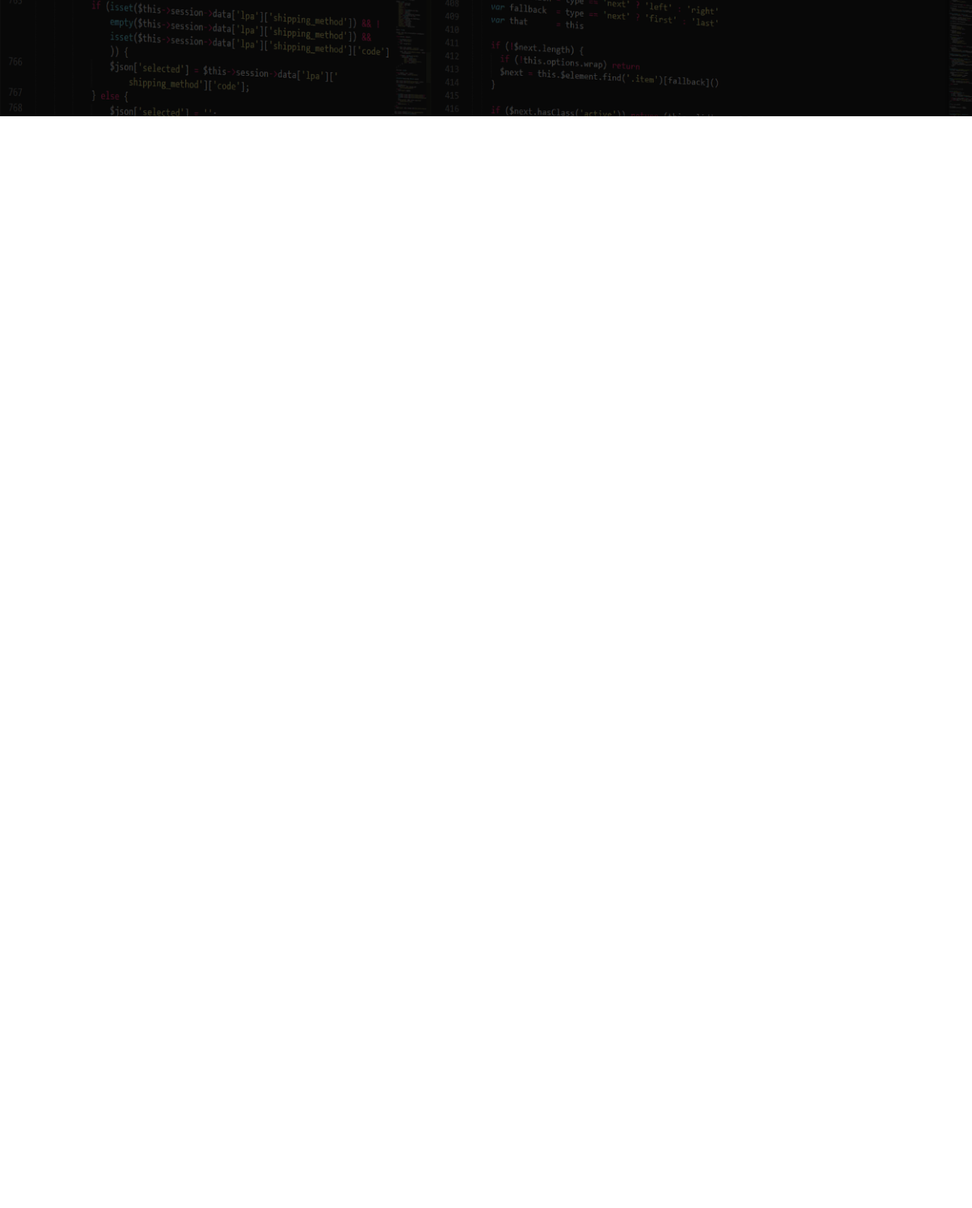
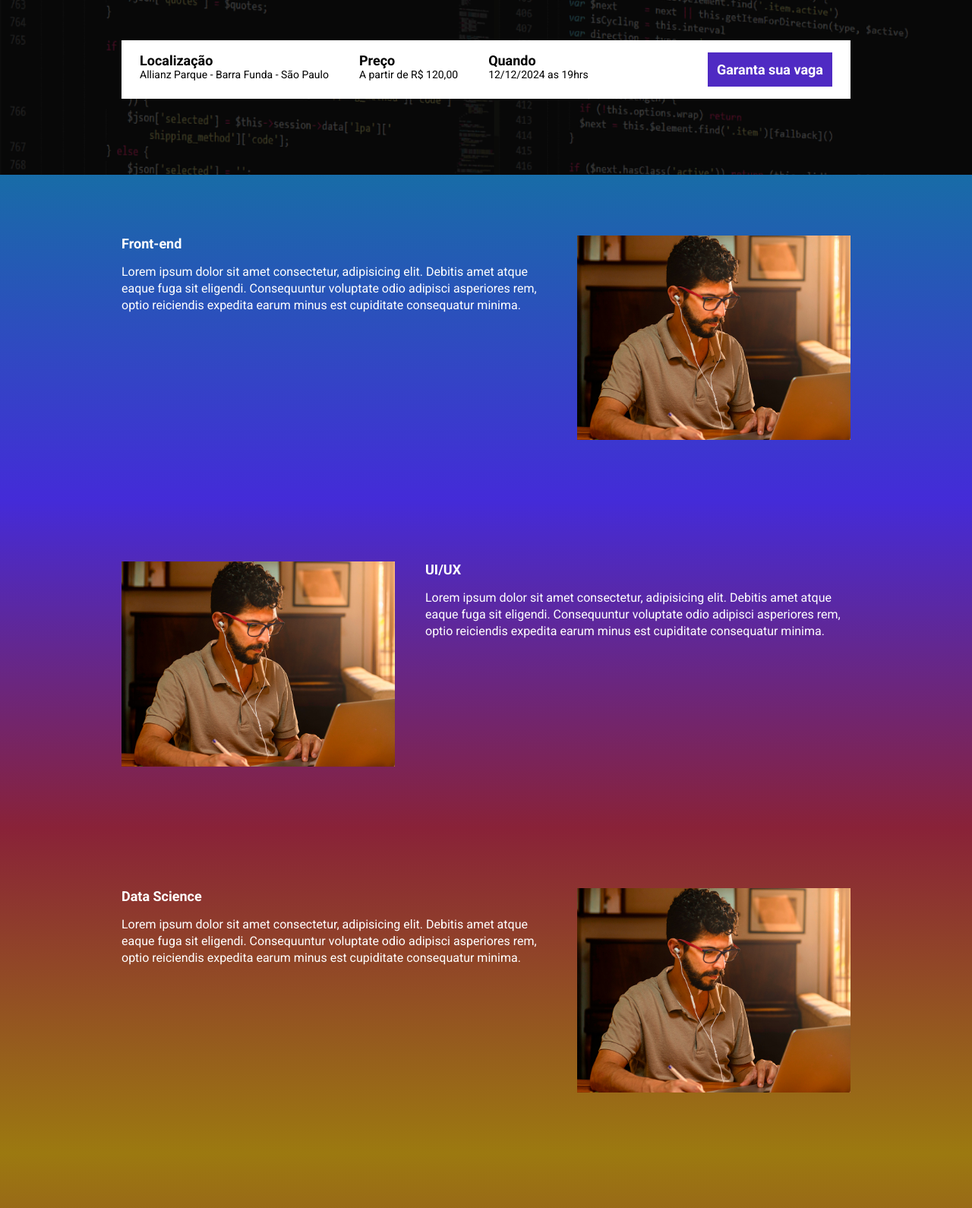
Before and after one commit to EmerichGuilherme/ebac_tech_talks, a website built with Parcel: page src/index.html in a window 1280 px wide. Shown: the part 331-1921 px from the top of the page at 76% size. Before the commit the page ends 800 px from the top, so only its background shows below. Built offline with nearby package versions, Linux system fonts and the light colour scheme.

Commit message:
todas as seções da pagina e animando com AOS

```diff
--- a/src/index.html
+++ b/src/index.html
@@ -4,21 +4,85 @@
     <meta charset="UTF-8">
     <meta name="viewport" content="width=device-width, initial-scale=1.0">
     <title>EBAC Tech Talks</title>
-    <link rel="stylesheet" href="styles/main.scss">
     <link rel="preconnect" href="https://fonts.googleapis.com">
     <link rel="preconnect" href="https://fonts.gstatic.com" crossorigin>
     <link href="https://fonts.googleapis.com/css2?family=Roboto:ital,wght@0,100;0,300;0,400;0,500;0,700;0,900;1,100;1,300;1,400;1,500;1,700;1,900&display=swap" rel="stylesheet">
+    <link rel="stylesheet" href="styles/main.scss">
+    <link rel="stylesheet" href="https://unpkg.com/aos@next/dist/aos.css" />
 </head>
 <body>
     <header class="hero">
         <div class="container">
             <img class="hero__logo" src="./images/ebac_logo.svg" alt="EBAC">
-            <p class="hero__text">O maior evento de tecnologia do Brasil 10d 15h 20m 15s</p>
+            <p class="hero__text">O maior evento de tecnologia do Brasil começa em  10d 15h 20m 15s</p>
+        <div class="infos-bar">
+            <ul class="infos-bar__infos">
+                <li class="infos-bar__infos__item">
+                    <b>Localização</b>
+                    Allianz Parque - Barra Funda - São Paulo
+                </li>
+                <li class="infos-bar__infos__item">
+                    <b>Preço</b>
+                    A partir de R$ 120,00
+                </li>
+                <li class="infos-bar__infos__item"><b>Quando</b>
+                    12/12/2024 as 19hrs
+                </li>
+            </ul>
+            <a class="button button--primary" href="#">
+                Garanta sua vaga
+            </a>
+        </div>
         </div>
     </header>
 
+    <section class="event event--frontend" >
+        <div class="container" data-aos="fade-right">
+            <div class="event__details">
+                <h2 class="event__details__title">Front-end</h2>
+                <p class="event__details__description">
+                    Lorem ipsum dolor sit amet consectetur, adipisicing elit. Debitis amet atque eaque fuga sit eligendi. Consequuntur voluptate odio adipisci asperiores rem, optio reiciendis expedita earum minus est cupiditate consequatur minima.
+                </p>
+            </div>
+            <img class="event__image" src="./images/frontend.png" alt="Front End">
+        </div>
+    </section>
+    <section class="event event--ui-ux event--image-left" >
+        <div class="container" data-aos="fade-left">
+            <div class="event__details">
+                <h2 class="event__details__title">UI/UX</h2>
+                <p class="event__details__description">
+                    Lorem ipsum dolor sit amet consectetur, adipisicing elit. Debitis amet atque eaque fuga sit eligendi. Consequuntur voluptate odio adipisci asperiores rem, optio reiciendis expedita earum minus est cupiditate consequatur minima.
+                </p>
+            </div>
+            <img class="event__image" src="./images/frontend.png" alt="Front End">
+        </div>
+    </section>
+    <section class="event event--data-science">
+        <div class="container" data-aos="fade-right">
+            <div class="event__details">
+                <h2 class="event__details__title">Data Science</h2>
+                <p class="event__details__description">
+                    Lorem ipsum dolor sit amet consectetur, adipisicing elit. Debitis amet atque eaque fuga sit eligendi. Consequuntur voluptate odio adipisci asperiores rem, optio reiciendis expedita earum minus est cupiditate consequatur minima.
+                </p>
+            </div>
+            <img class="event__image" src="./images/frontend.png" alt="Front End">
+        </div>
+    </section>
+    <section class="event event--backend event--image-left">
+        <div class="container" data-aos="fade-left">
+            <div class="event__details">
+                <h2 class="event__details__title">Back-end</h2>
+                <p class="event__details__description">
+                    Lorem ipsum dolor sit amet consectetur, adipisicing elit. Debitis amet atque eaque fuga sit eligendi. Consequuntur voluptate odio adipisci asperiores rem, optio reiciendis expedita earum minus est cupiditate consequatur minima.
+                </p>
+            </div>
+            <img class="event__image" src="./images/frontend.png" alt="Front End">
+        </div>
+    </section>
 
 
+    <script src="https://unpkg.com/aos@next/dist/aos.js"></script>
     <script src="/src/scripts/main.js"></script>
 </body>
 </html>
--- a/src/scripts/main.js
+++ b/src/scripts/main.js
@@ -1 +1 @@
-console.log('olá mundo');
+AOS.init();
--- /dev/null
+++ b/src/styles/_event.scss
@@ -0,0 +1,67 @@
+@use 'variables';
+
+.event {
+    padding: 80px 0;
+
+
+    &--frontend {
+        background-image: linear-gradient(variables.$blue1, variables.$blue2);
+    }
+
+    &--ui-ux {
+        background-image: linear-gradient(variables.$blue2, variables.$pink);
+    }
+
+    &--data-science {
+        background-image: linear-gradient(variables.$pink, variables.$yellow);
+    }
+
+    &--backend {
+        background-image: linear-gradient(variables.$yellow, variables.$pink);
+    }
+
+    &--image-left {
+        .container {
+            flex-direction: row-reverse;
+        }
+    }
+
+    .container {
+        display: flex;
+        gap: 40px;
+
+    }
+
+    &__image {
+        max-width: 360px;
+    }
+
+    &__details {
+
+        &__title {
+        font-size: 18px;
+        font-weight: bold;
+        margin-bottom: 16px;
+        }
+
+        &__description {
+            line-height: 22px;
+        }
+    }
+
+    //mobile
+    @media (max-width: 640px) {
+        .container {
+            display: block;
+        }
+
+        &__image {
+            width: 100%;
+        }
+
+        &__details {
+            margin-right: 0;
+            margin-bottom: 16px;
+        }
+    }
+}
--- a/src/styles/_hero.scss
+++ b/src/styles/_hero.scss
@@ -1,3 +1,5 @@
+@use 'variables';
+
 .hero {
     padding-top: 64px;
     padding-bottom: 100px;
@@ -16,7 +18,7 @@
         left: 0;
         width: 100%;
         height: 100%;
-        background-color: #000;
+        background-color: variables.$secundaryTextColor;
         content: '';
         opacity: .7;
     }
@@ -27,7 +29,7 @@
         margin-bottom: 64px;
         font-size: 40px;
         line-height: 56px;
-        color: #fff;
+
         font-weight: 800;
         text-align: center;
     }
@@ -38,6 +40,7 @@
         display: block;
     }
 
+    //mobille
     @media (max-width: 640px) {
 
         padding: 40px 0;
--- /dev/null
+++ b/src/styles/_variables.scss
@@ -0,0 +1,8 @@
+$textColor: #fff;
+$secundaryTextColor: #000;
+
+$blue1: #186ca7;
+$blue2: #442bd8;
+$pink: #892238;
+$yellow: #9c7910;
+$purple: #4f2ac3;
--- /dev/null
+++ b/src/styles/components/_buttons.scss
@@ -0,0 +1,28 @@
+@use '../variables';
+
+.button {
+    padding: 12px;
+    font-size: 18px;
+    font-weight: bold;
+    text-decoration: none;
+    text-align: center;
+    white-space: nowrap;
+    justify-content: center;
+
+    &--primary {
+        color: #fff;
+        background-color: variables.$purple;
+    }
+
+    //mobille
+    @media (max-width: 640px) {
+        display: block;
+        width: 100%;
+
+    }
+    //tablet
+    @media ( max-width: 1024px) {
+        display: flex;
+        align-items: center;
+    }
+}
--- /dev/null
+++ b/src/styles/components/_infos_bar.scss
@@ -0,0 +1,44 @@
+@use '../variables';
+
+.infos-bar {
+    padding: 16px 24px ;
+    background-color: variables.$textColor;
+    display: flex;
+    justify-content: space-between;
+
+    &__infos {
+        display: flex;
+        gap: 40px;
+
+        &__item {
+            font-size: 14px;
+            color: variables.$secundaryTextColor;
+
+            b {
+                font-size: 18px;
+                display: block;
+                color: variables.$secundaryTextColor;
+            }
+        }
+    }
+
+    //mobille
+    @media (max-width: 640px) {
+        display: block;
+
+        &__infos {
+            display: block;
+
+            &__item {
+                margin-bottom: 24px;
+            }
+        }
+    }
+
+    //tablet
+    @media ( max-width: 1024px) {
+        &__infos {
+            gap: 16px;
+        }
+    }
+}
--- a/src/styles/main.scss
+++ b/src/styles/main.scss
@@ -1,11 +1,16 @@
 @use 'hero';
+@use 'components/infos_bar';
+@use 'components/buttons';
+@use 'event';
+@use 'variables';
 
 * {
     margin: 0;
     padding: 0;
     box-sizing: border-box;
     font-family: "Roboto", sans-serif;
-    color: #fff;
+    color: variables.$textColor;
+    list-style: none;
 }
 
 .container {
@@ -13,11 +18,12 @@
     width: 100%;
     margin: 0 auto;
 
-
+    //mobille
     @media (max-width: 640px) {
         max-width: 80%;
     }
 
+    //tablet
     @media (max-width: 1024px) {
         max-width: 90%;
 
```
